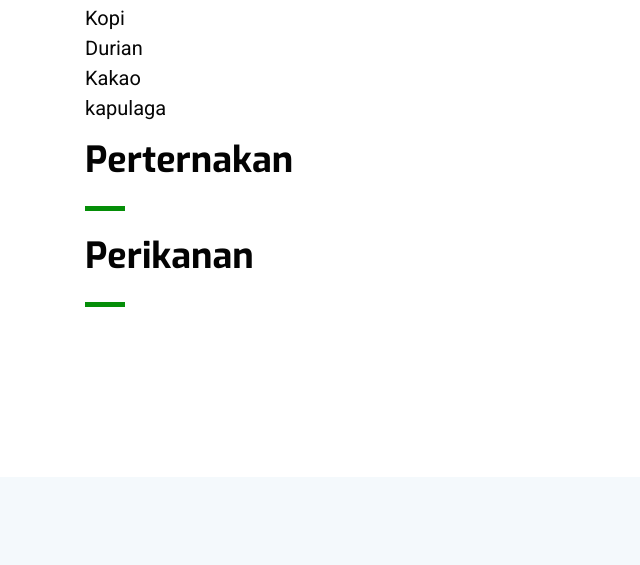
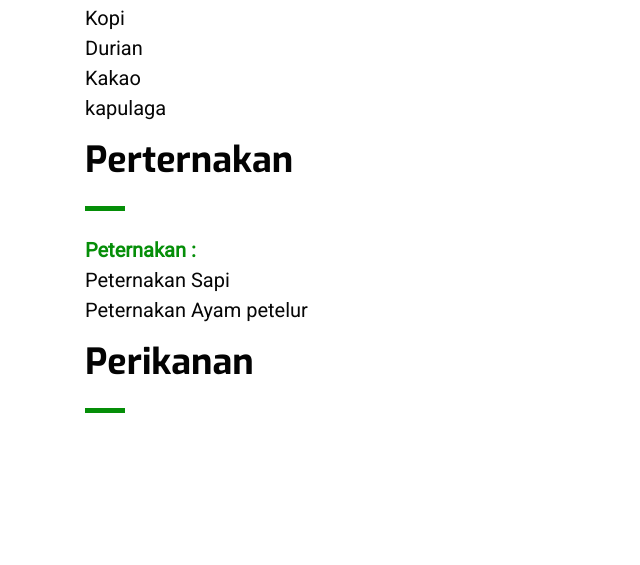
Before and after one commit to Lebakbarangpemdes/Lebakbarang_pemdes, a PHP site: page /keadaan-ekonomi.php in a window 1280 px wide. Shown: the part 1000-1565 px from the top of the page, without its empty margins (0-640 px from the left). Run offline with PHP 8.4, Linux system fonts and the light colour scheme.

Commit message:
keadaan-ekonomi.php

```diff
--- a/keadaan-ekonomi.php
+++ b/keadaan-ekonomi.php
@@ -101,6 +101,7 @@
                         <h3 class="text-md">Perternakan</h3>
                         <div class="divider my-4"></div>
                         <p class="lead">
+                            <span class="strong-text">Peternakan : </span> <br> Peternakan Sapi <br> Peternakan Ayam petelur
 
                         </p>
                         <h3 class="text-md">Perikanan</h3>
```
